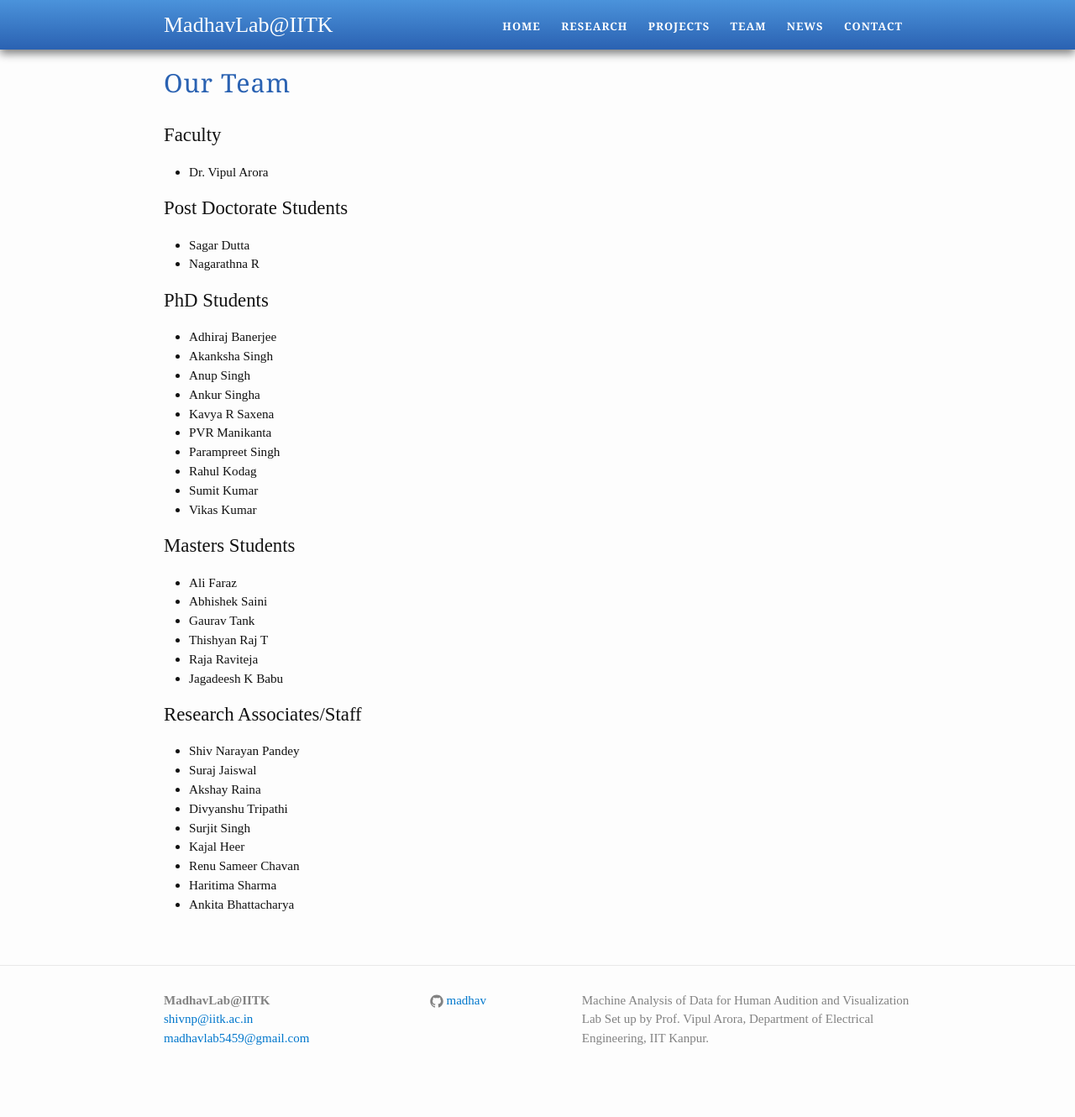
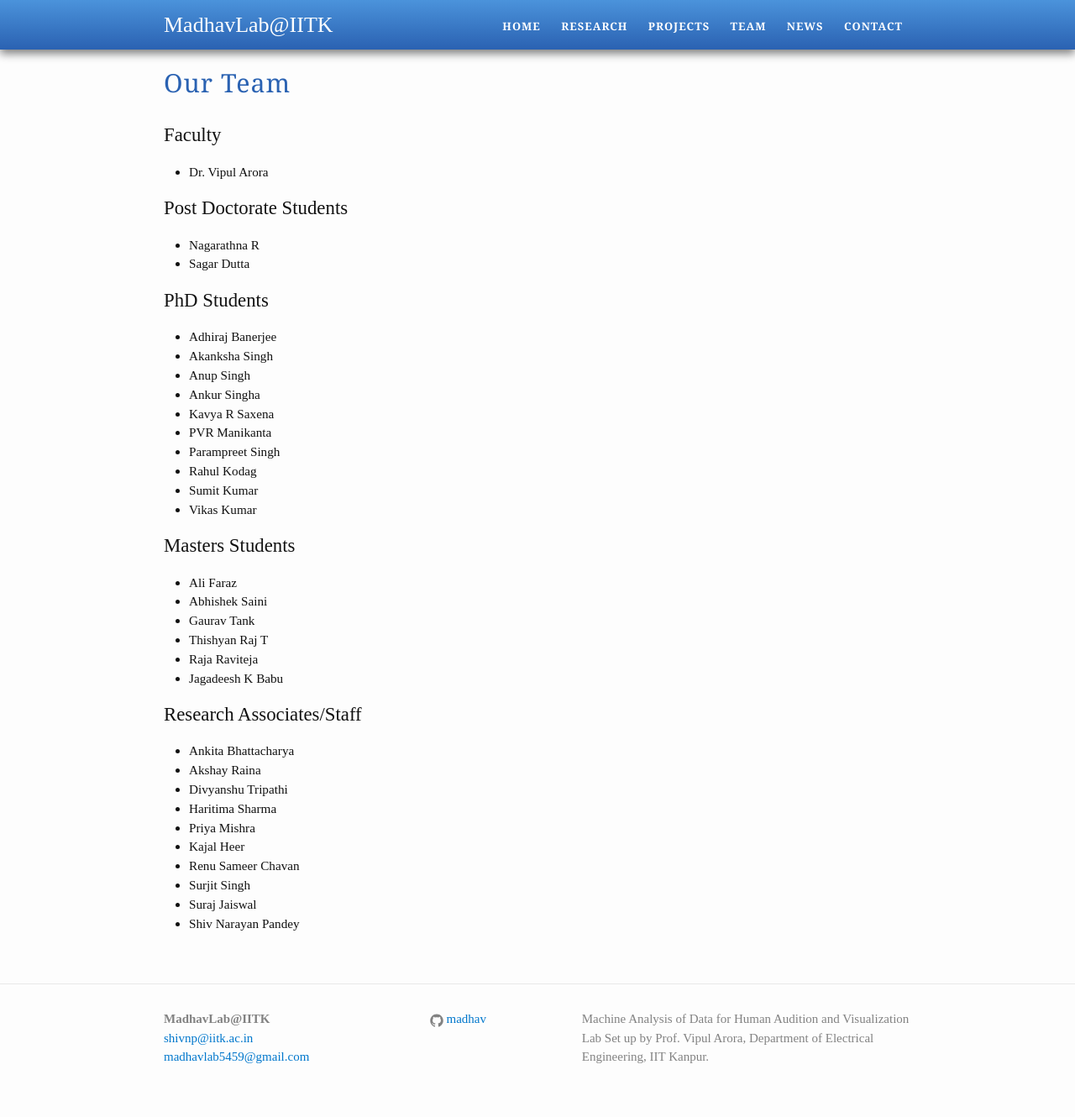
Before and after one commit to madhavlab/madhavlab.github.io, a Jekyll site: the page built from team.md, in a window 1280 px wide. Shown: the whole page at 84% size. Built offline with Jekyll 4.4.1, drawn with Linux system fonts in a browser that asks for light colours; before the commit the page ends 1307 px from its top, so only the background shows below that.

Commit message:
team update

```diff
--- a/team.md
+++ b/team.md
@@ -7,8 +7,8 @@ title: Our Team
 - Dr. Vipul Arora
 
 ## Post Doctorate Students
+- Nagarathna R
 - Sagar Dutta
-- Nagarathna R
 
 ## PhD Students
 - Adhiraj Banerjee
@@ -31,12 +31,13 @@ title: Our Team
 - Jagadeesh K Babu
 
 ## Research Associates/Staff
-- Shiv Narayan Pandey
-- Suraj Jaiswal
+- Ankita Bhattacharya
 - Akshay Raina
 - Divyanshu Tripathi
-- Surjit Singh
+- Haritima Sharma
+- Priya Mishra
 - Kajal Heer
 - Renu Sameer Chavan
-- Haritima Sharma
-- Ankita Bhattacharya
+- Surjit Singh
+- Suraj Jaiswal
+- Shiv Narayan Pandey
```
